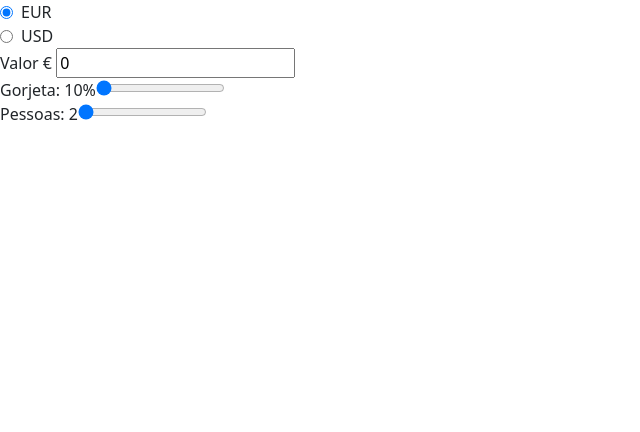
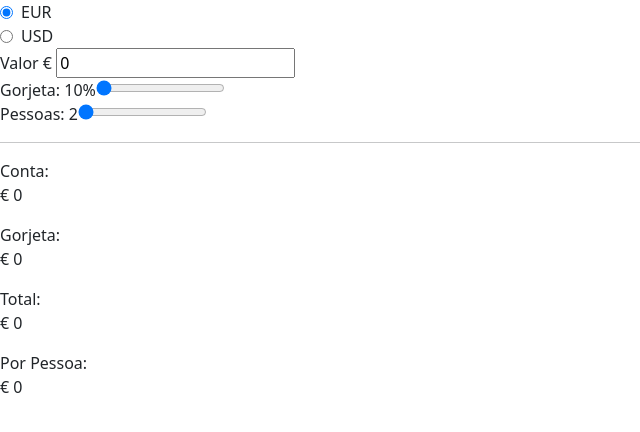
Before and after one commit to MorganaDuarte/le-tip, a Vue app: page / in a window 1280 px wide. Shown: the top 432 px of the page, without its empty margins (0-640 px from the left). Built offline with nearby package versions, Linux system fonts and the light colour scheme; the HTML template or start-up script is replaced by a standard one.

Commit message:
create second part

```diff
--- a/src/components/DataValue.vue
+++ b/src/components/DataValue.vue
@@ -27,6 +27,27 @@ const people = ref(2);
     </div>
   </div>
 
+  <hr/>
+
+  <div>
+    <div>
+      <span>Conta:</span>
+      <p>{{ selectedValue?.signal }} {{ accountValue }}</p>
+    </div>
+    <div>
+      <span>Gorjeta:</span>
+      <p>{{ selectedValue?.signal }} {{ accountValue }}</p>
+    </div>
+    <div>
+      <span>Total:</span>
+      <p>{{ selectedValue?.signal }} {{ accountValue }}</p>
+    </div>
+    <div>
+      <span>Por Pessoa:</span>
+      <p>{{ selectedValue?.signal }} {{ accountValue }}</p>
+    </div>
+  </div>
+
 </template>
 
 <style scoped></style>
```
